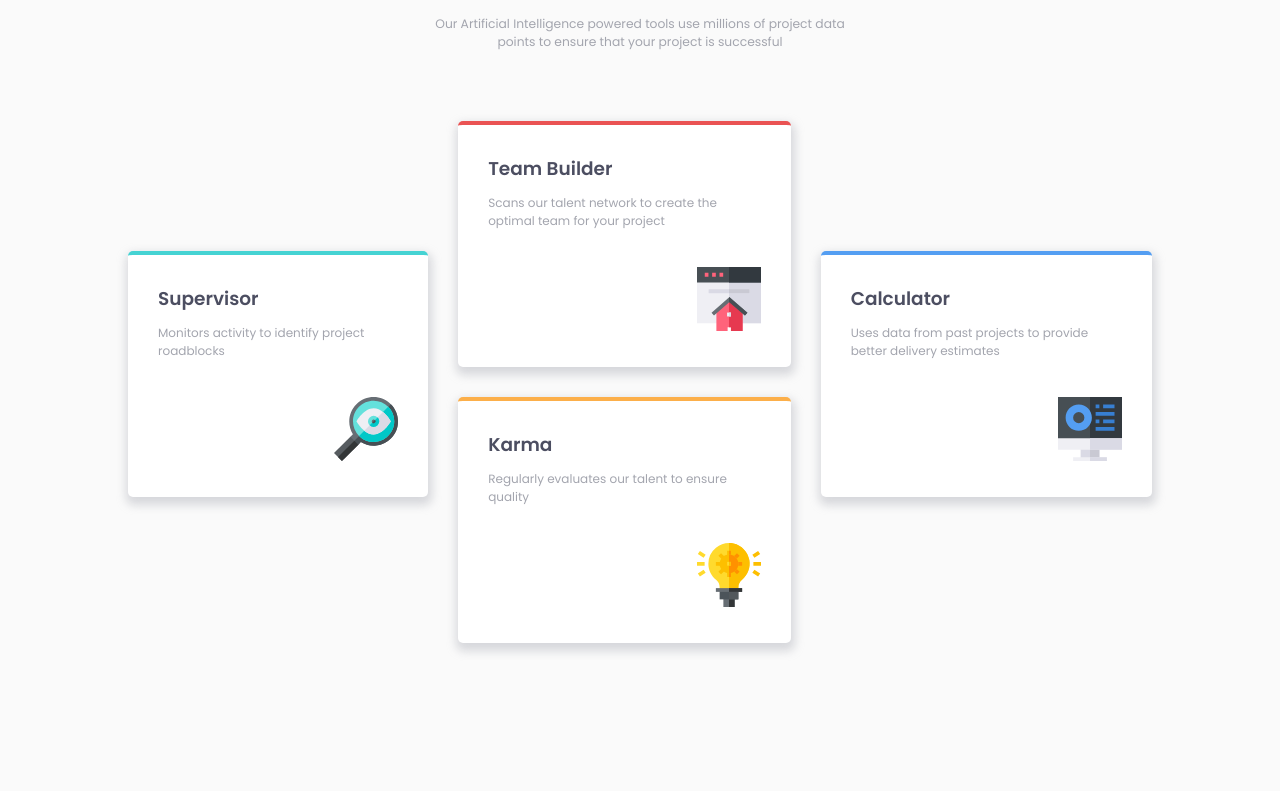
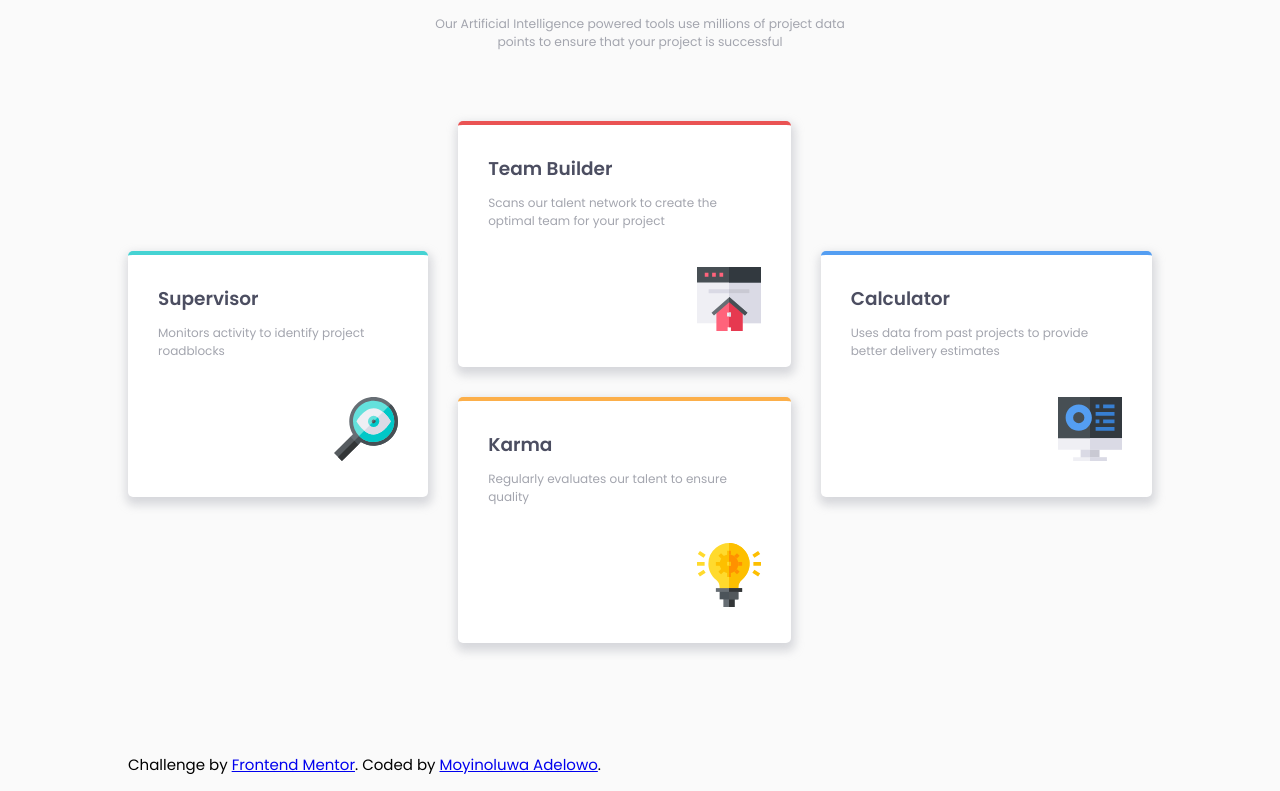
Before and after one commit to Moyinoluwa-10/Frontend-Mentor-Four-card-feature-section, a plain HTML site: page index.html in a window 1280 px wide. Shown: the part 138-929 px from the top of the page. Before the commit the page ends 891 px from the top, so only its background shows below. Drawn offline with Linux system fonts and the light colour scheme.

Commit message:
Update index.html

```diff
--- a/index.html
+++ b/index.html
@@ -4,7 +4,7 @@
     <meta charset="UTF-8">
     <meta http-equiv="X-UA-Compatible" content="IE=edge">
     <meta name="viewport" content="width=device-width, initial-scale=1.0">
-    <title>Four Card Feature Section</title>
+    <title>Frontend Mentor | Four card feature section</title>
     <!-- Favicon -->
     <link rel="shortcut icon" href="./images/favicon-32x32.png" type="image/x-icon">
     <!-- Main CSS File -->
@@ -74,5 +74,12 @@
 
     </div>
 
+    <footer>
+        <p class="attribution">
+            Challenge by <a href="https://www.frontendmentor.io?ref=challenge" target="_blank">Frontend Mentor</a>.
+            Coded by <a href="#">Moyinoluwa Adelowo</a>.
+        </p>
+      </footer>
+
 </body>
 </html>
```
